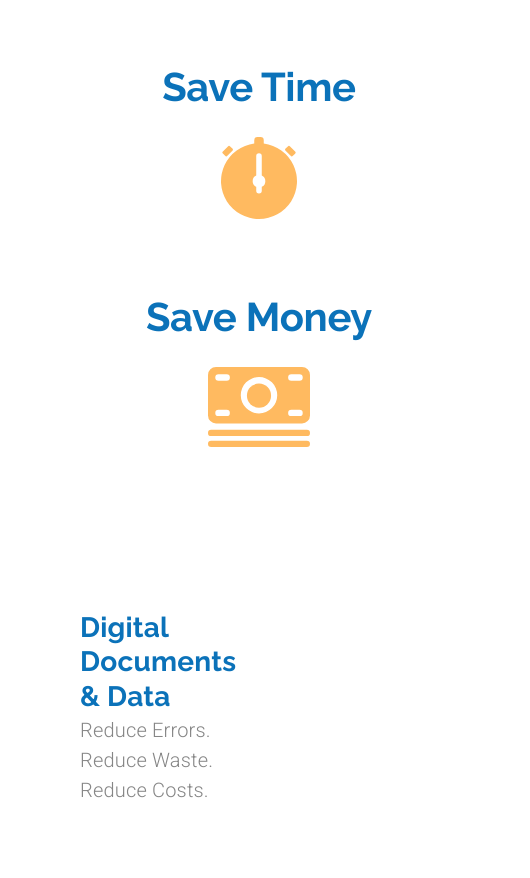
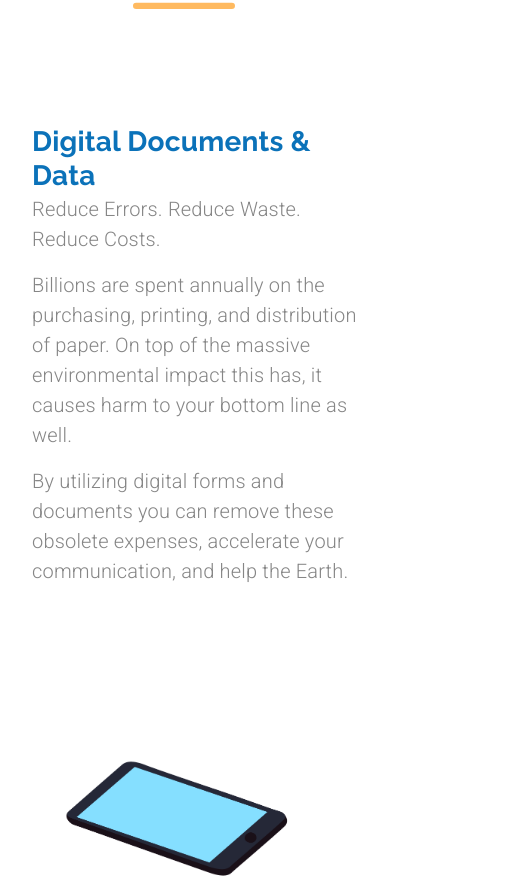
Before and after one commit to Tris-909/Material-UI-Project-1, a React (Create React App) app: page /customsoftware in a window 390 px wide. Shown: the part 1656-2534 px from the top of the page, 530 px wide, since content can reach past the window. Built offline with nearby package versions, Linux system fonts and the light colour scheme.

Commit message:
Finishing Custom Software Page with MediaQueries and Re-factor code

```diff
--- a/src/Components/CustomSoftware.js
+++ b/src/Components/CustomSoftware.js
@@ -20,6 +20,8 @@ import roots from '../assets/root.svg';
 import WheelAnimation from '../animations/automationAnimation/data.json';
 import UXAnimation from '../animations/uxAnimation/data';
 
+import CallToAction from './UI/CallToAction';
+
 const useStyles = makeStyles(theme => ({
     heading: {
         maxWidth: '40em'
@@ -28,15 +30,18 @@ const useStyles = makeStyles(theme => ({
         marginTop: "0.5em"
     },
     MainContainer: {
-        padding: '2em 5em 10em 5em'
+        padding: '2em 5em 10em 5em',
+        [theme.breakpoints.down("sm")]: {
+            padding: '2em 2em 5em 2em'
+        }
     },
     animation: {
         maxWidth: '50em',
-        minWidth: '21em',
+        minWidth: '15em',
         marginTop: '2em',
         marginLeft: '10%',
         [theme.breakpoints.down("sm")]: {
-            maxWidth: '30em'
+            maxWidth: '15em'
         }
     },
     itemContainer: {
@@ -48,7 +53,8 @@ export default function CustomSoftware(props) {
     const classes = useStyles();
     const theme = useTheme();
     const matchesMD = useMediaQuery(theme.breakpoints.down("md"));
-
+    const matchesSM = useMediaQuery(theme.breakpoints.down("sm"));
+    const matchesXS = useMediaQuery(theme.breakpoints.down("xs"));
 
     const defaultOptions = {
         loop: true,
@@ -87,6 +93,7 @@ export default function CustomSoftware(props) {
     }
 
     return(
+        <React.Fragment>
         <Grid container direction="column" className={classes.MainContainer}>
             {/*------FIRST SECTION -------*/}
             <Grid item container direction="row" justify={matchesMD ? 'center' : 'inherit'}>
@@ -138,21 +145,25 @@ export default function CustomSoftware(props) {
 
             </Grid>
             {/*------SECOND SECTION -------*/}
-            <Grid item container direction={matchesMD ? "column" : "row"} alignItems={matchesMD ? "center" : undefined} justify="center" style={{marginTop: '5em'}}>
-                <Grid item container direction="column" style={{maxWidth: '15em', textAlign: 'center'}}>
+            <Grid
+                item container
+                direction={matchesMD ? "column" : "row"}
+                alignItems={matchesXS ? "flex-start" : "center"}
+                justify="center" style={{marginTop: matchesSM ? '2em' : '5em'}}>
+                <Grid item container direction="column" style={{maxWidth: '15em', marginLeft: matchesSM ? '2em' : '0em', textAlign: 'center'}}>
                     <Grid item>
                         <Typography variant="h2" style={{marginBottom: '0.5em'}}>Save Energy</Typography>
                         <img src={SaveEnergyIcon} alt="Save Energy Icon" />
                     </Grid>
                 </Grid>
                 <Grid item container direction="column"
-                    style={{maxWidth: '15em', textAlign: 'center', marginRight: '4em', marginLeft: '4em',  marginTop: matchesMD ? '4em' : '0em', marginBottom: matchesMD ? '4em' : '0em'}}>
+                    style={{maxWidth: '15em', textAlign: 'center', marginRight: matchesSM ? '0em' : '4em', marginLeft: matchesSM ? '2em' : '4em',  marginTop: matchesMD ? '4em' : '0em', marginBottom: matchesMD ? '4em' : '0em'}}>
                     <Grid item>
                         <Typography variant="h2" style={{marginBottom: '0.5em'}}>Save Time</Typography>
                         <img src={SaveTimeIcon} alt="Save Energy Icon" />
                     </Grid>
                 </Grid>
-                <Grid item container direction="column" style={{maxWidth: '15em',marginBottom: '5em', textAlign: 'center'}}>
+                <Grid item container direction="column" style={{maxWidth: '15em' ,marginLeft: matchesSM ? '2em' : '0em' , marginBottom: '5em', textAlign: 'center'}}>
                     <Grid item>
                         <Typography variant="h2" style={{marginBottom: '0.5em'}}>Save Money</Typography>
                         <img src={SaveMoneyIcon} alt="Save Energy Icon" />
@@ -160,10 +171,14 @@ export default function CustomSoftware(props) {
                 </Grid>
             </Grid>
             {/*------THIRD SECTION -------*/}
-            <Grid item container direction={matchesMD ? "column" : "row"} alignItems={matchesMD ? "center" : undefined}
-            style={{marginTop: '5em'}} justify="space-around">
+            <Grid
+                item container
+                direction={matchesMD ? "column" : "row"}
+                alignItems={matchesMD ? "center" : undefined}
+                style={{marginTop: matchesMD ? '2em ' : '5em'}}
+                justify="space-around">
                 <Grid item container className={classes.itemContainer} md>
-                    <Grid item container direction="column" style={{width: '50%'}} md>
+                    <Grid item container direction="column" style={{width: matchesMD ? '100%' : '50%'}} md>
                         <Typography variant="h4">Digital Documents & Data</Typography>
                         <Typography variant="body1" paragraph>
                             Reduce Errors. Reduce Waste. Reduce Costs.
@@ -187,7 +202,7 @@ export default function CustomSoftware(props) {
                     <Grid item container md className={classes.animation}>
                         <Lottie options={scaleOptions} style={{maxHeight: 260, maxWidth: 280}} />
                     </Grid>
-                    <Grid item container direction="column" style={{width: '50%'}} md>
+                    <Grid item container direction="column" style={{width: matchesMD ? '100%' : '50%'}} md>
                         <Typography variant="h4" align="right">Scale</Typography>
                         <Typography variant="body1" align="right" paragraph>
                             Whether you’re a large brand, just getting started, or taking off right now, our application architecture ensures pain-free growth and reliability.
@@ -196,10 +211,13 @@ export default function CustomSoftware(props) {
                 </Grid>
             </Grid>
             {/*------FOURTH SECTION -------*/}
-            <Grid item container direction="row" style={{marginTop: '10em', marginBottom: '10em'}}>
+            <Grid
+                item container
+                direction="row"
+                style={{marginTop: matchesMD ? '4em' : '10em', marginBottom:  matchesMD ? '4em' : '10em'}}>
                 <Grid item container direction="column" alignItems="center">
                     <Grid item>
-                        <img src={roots} alt="tree with roots extending out" height="450em" width="450em"/>
+                        <img src={roots} alt="tree with roots extending out" height={matchesMD ? "250em" : "450em"} width={matchesMD ? "250em" : "450em"}/>
                     </Grid>
                     <Grid item className={classes.itemContainer}>
                         <Typography variant="h4" align="center" gutterBottom>
@@ -219,10 +237,10 @@ export default function CustomSoftware(props) {
                 item container
                 direction={matchesMD ? "column" : "row"}
                 alignItems={matchesMD ? "center" : undefined}
-                style={{marginTop: '5em', marginBottom: '10em'}}
+                style={{marginTop: matchesSM ? '0em' : '5em', marginBottom: '10em'}}
                 justify="space-around">
                 <Grid item container className={classes.itemContainer} md>
-                    <Grid item container direction="column" style={{width: '50%'}} md>
+                    <Grid item container direction="column" style={{width: matchesMD ? '100%' : '50%'}} md>
                         <Typography variant="h4">Automation</Typography>
                         <Typography variant="body1" paragraph>
                             Why waste time when you don’t have to?
@@ -241,12 +259,11 @@ export default function CustomSoftware(props) {
 
                 <Grid
                     item container
-                    className={classes.itemContainer} md
-                    style={{marginTop: "5em"}}>
+                    className={classes.itemContainer} md>
                     <Grid item container md className={classes.animation}>
                         <Lottie options={UXOptions} style={{maxHeight: 260, maxWidth: 280}} />
                     </Grid>
-                    <Grid item container direction="column" style={{width: '50%'}} md>
+                    <Grid item container direction="column" style={{width: matchesMD ? '100%' : '50%', marginTop: matchesSM ? '2em' : '0em'}} md>
                         <Typography variant="h4" align="right">User Experience Design</Typography>
                         <Typography variant="body1" align="right" paragraph>
                             A good design that isn’t usable isn’t a good design.
@@ -260,7 +277,8 @@ export default function CustomSoftware(props) {
                     </Grid>
                 </Grid>
             </Grid>
-
         </Grid>
+        <CallToAction />
+        </React.Fragment>
     );
 }
```
